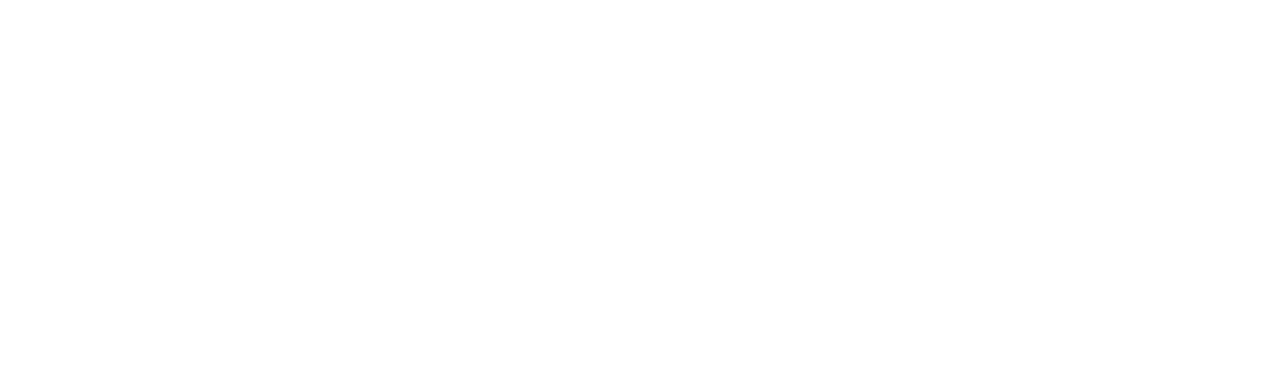
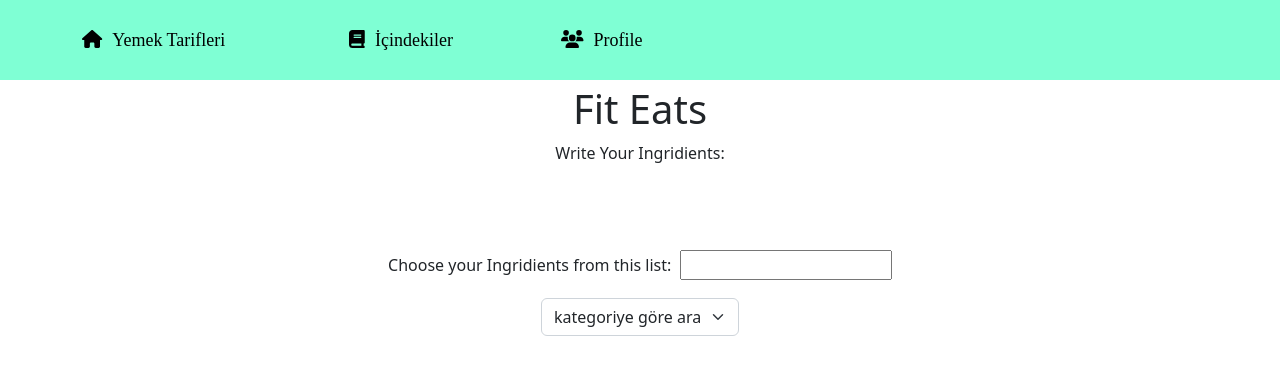
Before and after one commit to alperenkoruyucu/CSE-3044-Frontend-project, a React (Create React App) app in the folder swproject/: page /Recipe in a window 1280 px wide. Before the commit this address had no page. Shown: the top 374 px of the page. Built offline with nearby package versions, Linux system fonts and the light colour scheme.

Commit message:
recepies

```diff
--- a/swproject/package.json
+++ b/swproject/package.json
@@ -17,7 +17,7 @@
     "react-bootstrap": "^2.7.2",
     "react-dom": "^18.2.0",
     "react-router-dom": "^6.10.0",
-    "react-scripts": "5.0.1",
+    "react-scripts": "^5.0.1",
     "web-vitals": "^2.1.4"
   },
   "scripts": {
--- a/swproject/src/App.js
+++ b/swproject/src/App.js
@@ -1,14 +1,20 @@
 import './App.css';
 import Signup  from './pages/SignUp/Signup';
+import Recipe from './pages/Recipes/Recipe';
 import ProfilePage from './pages/profilePage/ProfilePage';
 import { BrowserRouter as Router, Route, Routes } from "react-router-dom";
+import Navbarx from "./Components/navbar/navbar";
 function App() {
   return (
     <div className="App">
+      <div className="row">
+            <Navbarx />
+        </div>
       <Router>
       <Routes >
         <Route exact path="/Signup" element={<Signup />}></Route>
         <Route exact path="/Profile" element={<ProfilePage />}></Route>
+        <Route exact path="/Recipe" element={<Recipe />}></Route>
       </Routes>
       </Router>
     </div>
--- a/swproject/src/pages/Recipes/Recipe.css
+++ b/swproject/src/pages/Recipes/Recipe.css
@@ -0,0 +1,20 @@
+.input-group{
+    display: flex;
+    flex-direction: row;
+    justify-content: center;
+    width: 100%;
+    position: fixed;
+
+}
+
+.input{
+    width: 40%;
+    position:relative;
+}
+
+.select{
+    display: flex;
+    flex-direction: row;
+    justify-content: center;
+    position: flex;
+}
--- a/swproject/src/pages/Recipes/Recipe.js
+++ b/swproject/src/pages/Recipes/Recipe.js
@@ -0,0 +1,51 @@
+import './Recipe.css'
+import Button from 'react-bootstrap/Button';
+import Form from 'react-bootstrap/Form';
+import './Recipe.css'
+import 'bootstrap/dist/css/bootstrap.min.css';
+
+function Recipe() {
+    return (
+
+        <div className='Recipe'>
+
+            <div className='RecipeContainer ' style={{display:"flex", flexDirection:"column", justifyContent:"center", padding: "85px"  }}>
+
+                <form>
+                    <h1>Fit Eats</h1>
+                    <label for="inlineCheckbox1">Write Your Ingridients:</label>
+
+                </form>
+            </div>
+            <div class="input-group ">
+            <label>
+            Choose your Ingridients from this list: &nbsp;
+            <input list="Ingridients" class="input" name="myIngridients" />
+            </label>
+            <datalist id="Ingridients">
+                <option value="kek" />
+                <option value="pasta" />
+                <option value="muz" />
+                <option value="salata" />
+                <option value="havuç" />
+                <option value="patates" />
+            </datalist>
+            </div>
+            <div class="select  ">
+                <form>
+                    <select class="form-select my-5 " aria-label="Default select example">
+                        <option selected>kategoriye göre ara</option>
+                        <option value="1">Ara sıcak</option>
+                        <option value="2">Atıştırmalık</option>
+                        <option value="3">Tatlı</option>
+                     </select>
+                </form>
+
+
+            </div>
+
+        </div>
+    );
+}
+
+export default Recipe;
```
Also changed, not shown: 1 other file (tests, documents, lock files or other folders).
